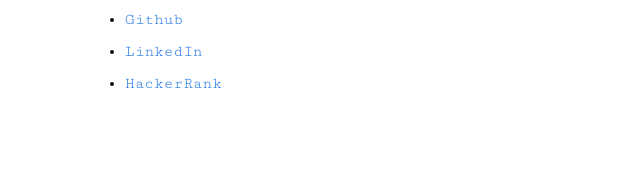
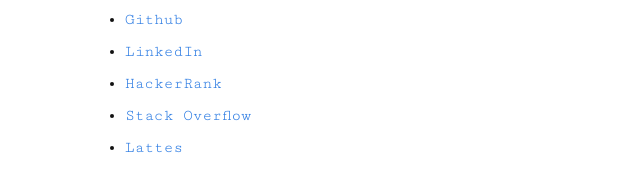
Before and after one commit to vsenna/vsenna.github.io, a Jekyll site: the page built from index.html, in a window 1280 px wide. Shown: the part 253-445 px from the top of the page, without its empty margins (187-827 px from the left). Built offline with Jekyll 4.4.1, drawn with Linux system fonts in a browser that asks for light colours.

Commit message:
Update index.html

```diff
--- a/index.html
+++ b/index.html
@@ -12,6 +12,8 @@ layout: default
 			<li><a href="https://github.com/vsenna">Github</a></li>
 			<li><a href="https://linkedin.com/in/viniciussenna">LinkedIn</a></li>
 			<li><a href="https://www.hackerrank.com/senna_vinicius?hr_r=1">HackerRank</a></li>
+			<li><a href="https://pt.stackoverflow.com/users/4446/vinicius-senna">Stack Overflow</a></li>
+			<li><a href="http://buscatextual.cnpq.br/buscatextual/visualizacv.do?id=K4442257T4">Lattes</a></li>
 		</ul>
 	</section>
 </div>
```
